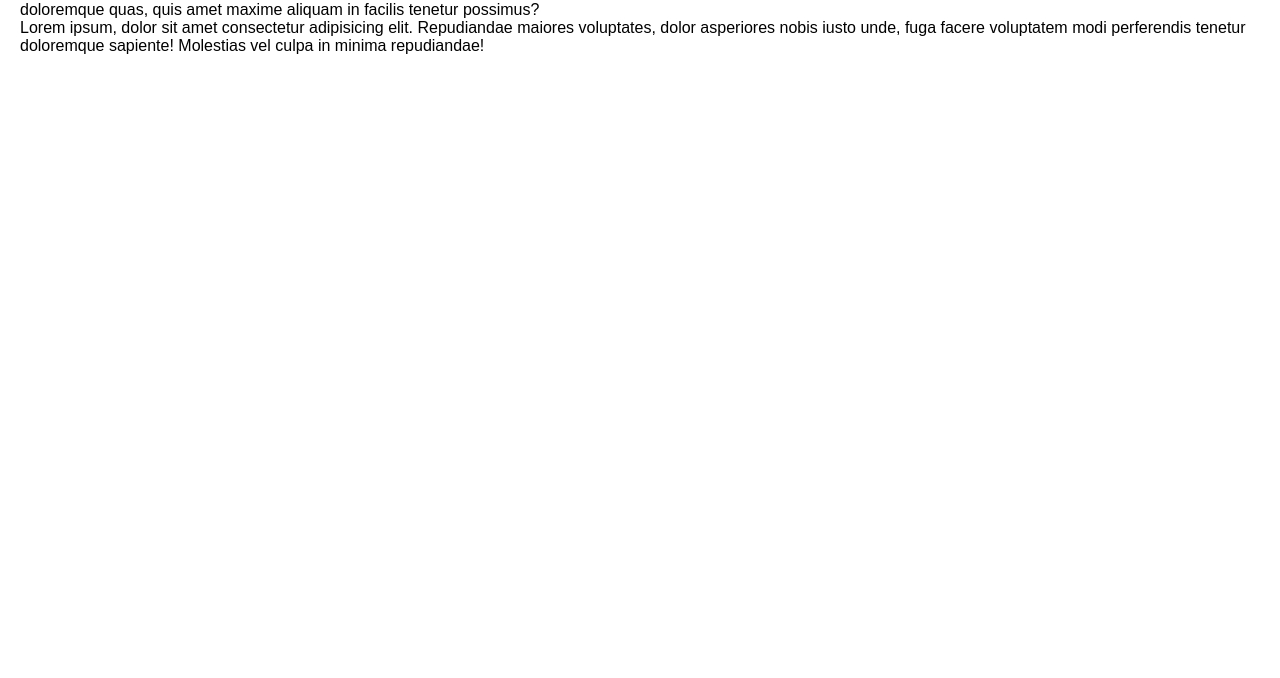
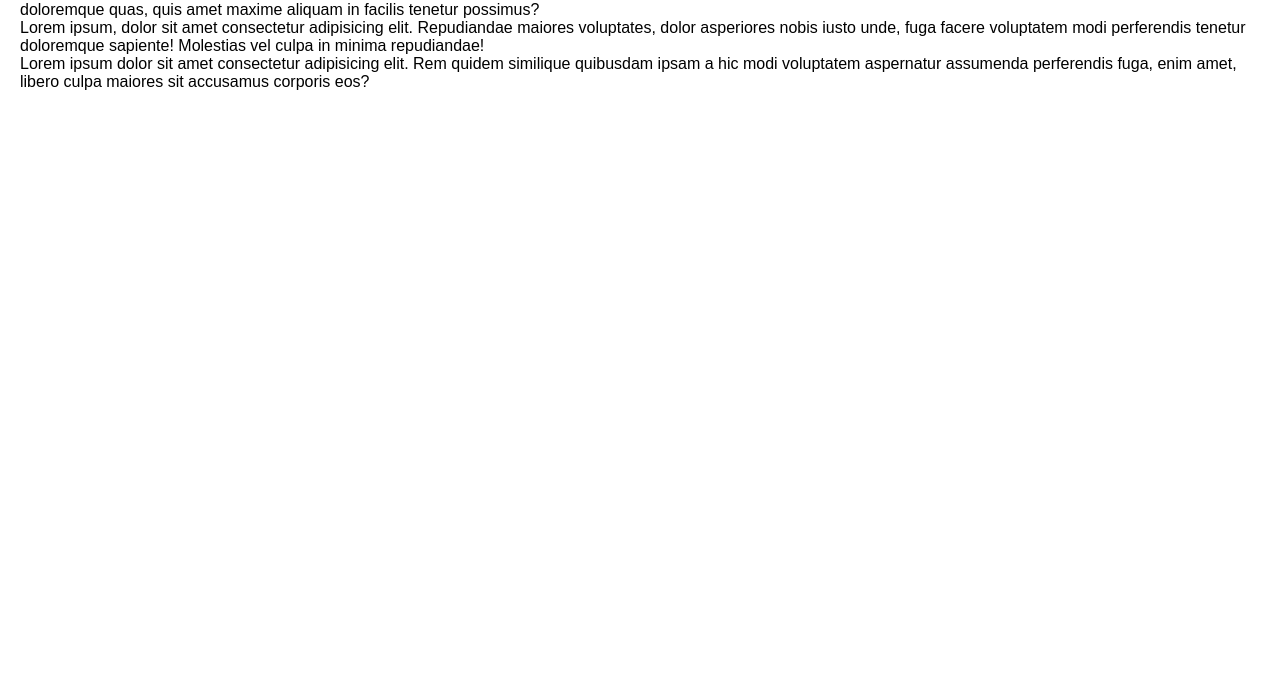
Before and after one commit to frecampos/gitinicial, a plain HTML site: page index.html in a window 1280 px wide. Shown: the part 122-800 px from the top of the page. Drawn offline with Linux system fonts and the light colour scheme.

Commit message:
modifico index en rama segunda

```diff
--- a/index.html
+++ b/index.html
@@ -29,6 +29,7 @@
         <h1>Bienvenio sistema responsive</h1>
         <p>Lorem, ipsum dolor sit amet consectetur adipisicing elit. Aliquam nemo consequatur repudiandae! Aperiam velit, earum assumenda, recusandae adipisci cupiditate reiciendis doloremque quas, quis amet maxime aliquam in facilis tenetur possimus?</p>
         <p>Lorem ipsum, dolor sit amet consectetur adipisicing elit. Repudiandae maiores voluptates, dolor asperiores nobis iusto unde, fuga facere voluptatem modi perferendis tenetur doloremque sapiente! Molestias vel culpa in minima repudiandae!</p>
+        <p>Lorem ipsum dolor sit amet consectetur adipisicing elit. Rem quidem similique quibusdam ipsam a hic modi voluptatem aspernatur assumenda perferendis fuga, enim amet, libero culpa maiores sit accusamus corporis eos?</p>
     </main>
 </body>
 
```
